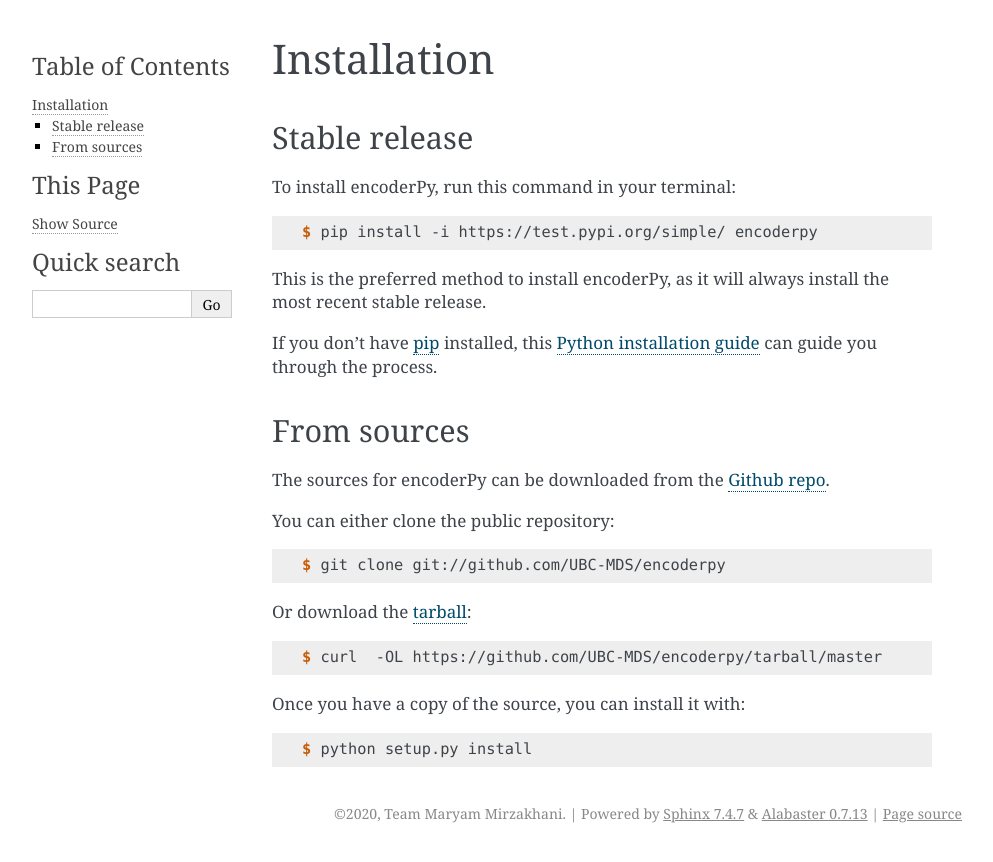
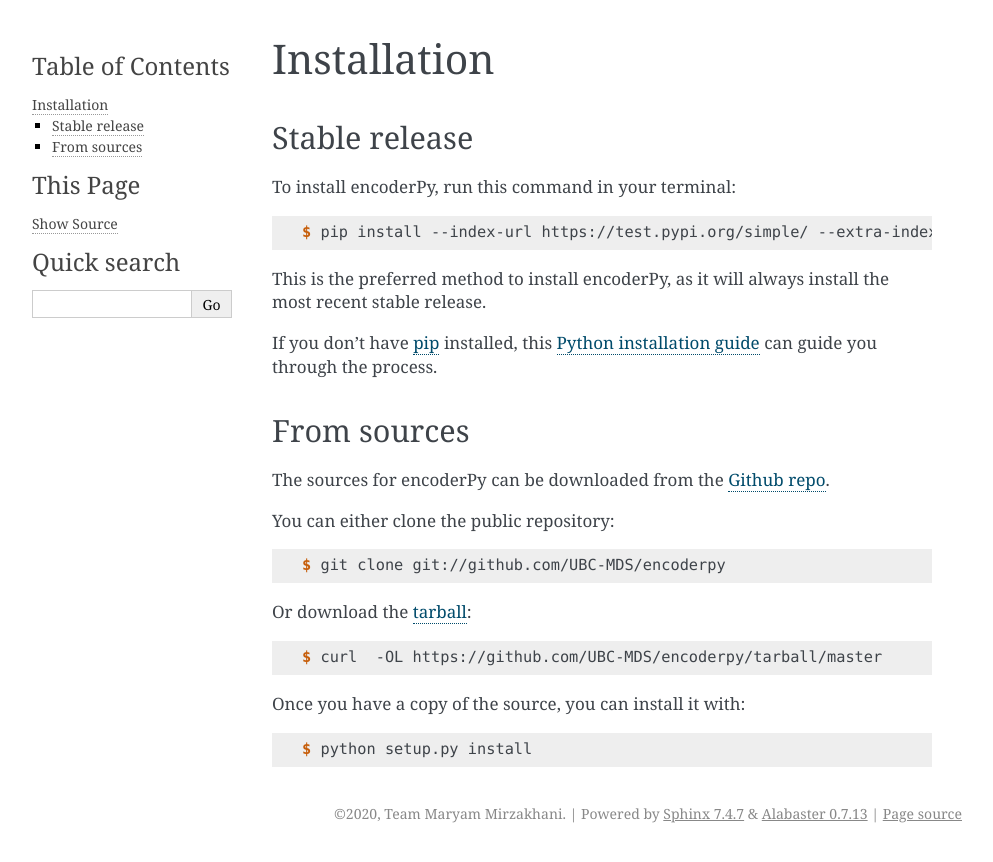
Before and after one commit to UBC-MDS/encoderPy, a Sphinx documentation site: the page built from docs/installation.rst, in a window 1280 px wide. Shown: the top 862 px of the page, without its empty margins (148-1141 px from the left). Built offline with Sphinx 7.4.7, drawn with Linux system fonts in a browser that asks for light colours; pages that are not in the unit, such as notebooks, are missing from menus.

Commit message:
update installation.rst with proper instructions.

```diff
--- a/docs/installation.rst
+++ b/docs/installation.rst
@@ -12,7 +12,7 @@
 
 .. code-block:: console
 
-    $ pip install -i https://test.pypi.org/simple/ encoderpy
+    $ pip install --index-url https://test.pypi.org/simple/ --extra-index-url https://pypi.org/simple encoderpy
 
 This is the preferred method to install encoderPy, as it will always install the most recent stable release.
 
```
